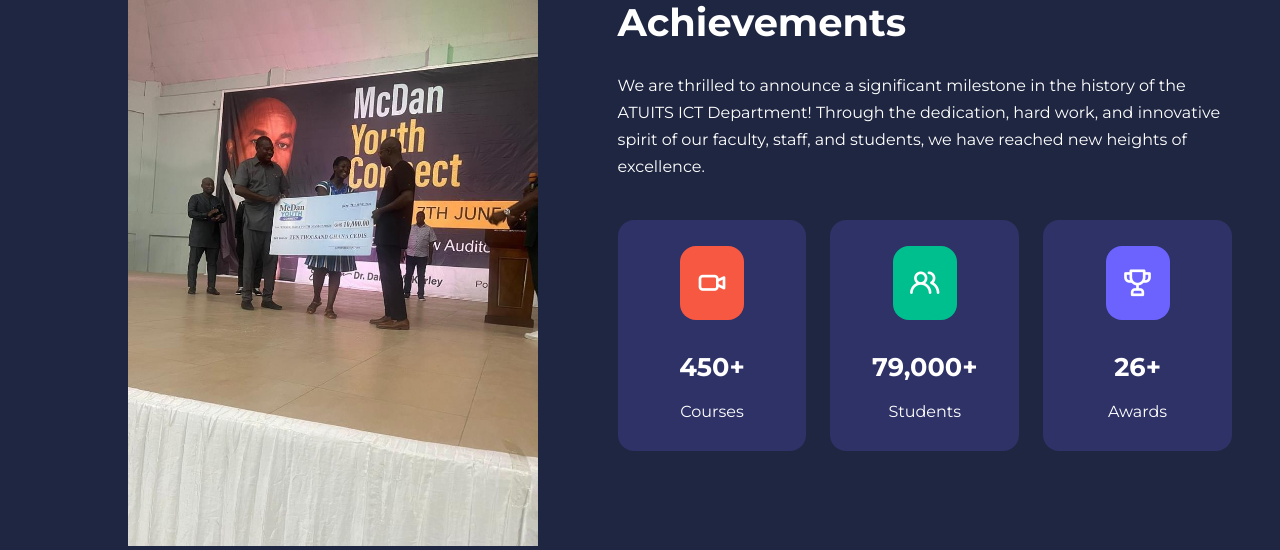
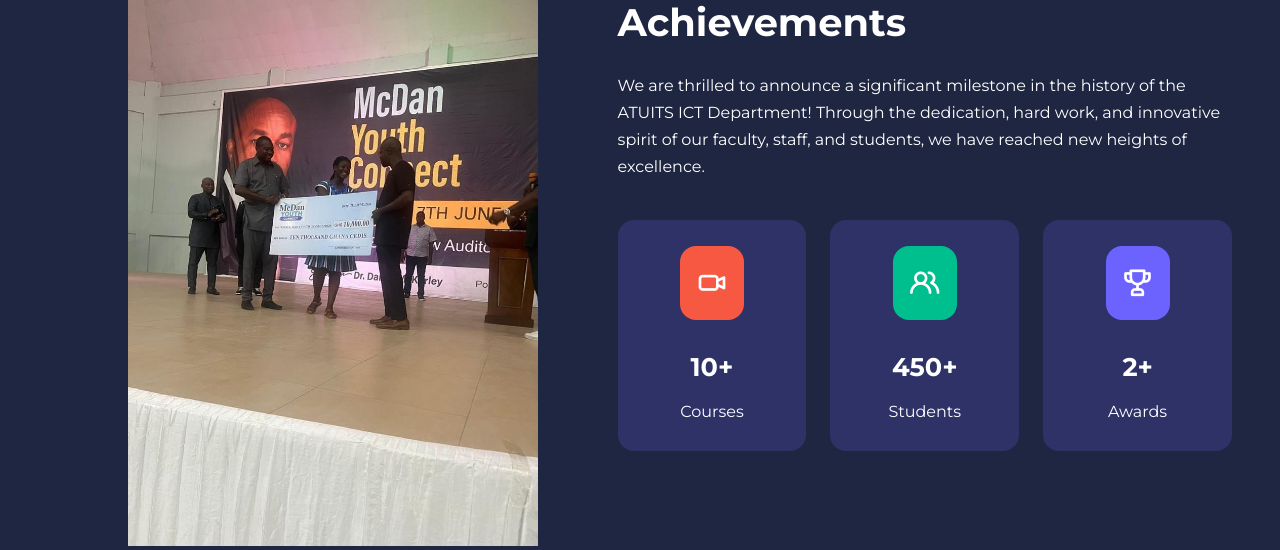
Before and after one commit to abdbashit/atuitsweb, a PHP site: page /about.php in a window 1280 px wide. Shown: the part 144-694 px from the top of the page. Run offline with PHP 8.4, Linux system fonts and the light colour scheme.

Commit message:
modified

```diff
--- a/about.php
+++ b/about.php
@@ -62,7 +62,7 @@
                 <span class="achievements__icon">
                   <i class="uil uil-video"></i>
                 </span>
-                <h3>450+</h3>
+                <h3>10+</h3>
                 <p>Courses</p>
               </article>
 
@@ -70,7 +70,7 @@
                 <span class="achievements__icon">
                   <i class="uil uil-users-alt"></i>
                 </span>
-                <h3>79,000+</h3>
+                <h3>450+</h3>
                 <p>Students</p>
               </article>
 
@@ -78,7 +78,7 @@
                 <span class="achievements__icon">
                   <i class="uil uil-trophy"></i>
                 </span>
-                <h3>26+</h3>
+                <h3>2+</h3>
                 <p>Awards</p>
               </article>
 
@@ -166,7 +166,7 @@
           <div class="team__member-socials">
             <a href="ibmahmed@dhltu.edu.gh" target="_blank"><i class="uil uil-instagram"></i></a>
             <a href="https://twitter.com" target="_blank"><i class="uil uil-twitter-alt"></i></a>
-            <a href="https://linkedin.com" target="_blank"><i class="uil uil-linkedin-alt"></i></a>
+            <a href="https://www.linkedin.com/in/bamie-mubashir-ahmed-1384b195/" target="_blank"><i class="uil uil-linkedin-alt"></i></a>
           </div>
         </article>
 
@@ -181,7 +181,7 @@
           <div class="team__member-socials">
             <a href="fakwadwo@dhltu.edu.gh" target="_blank"><i class="uil uil-instagram"></i></a>
             <a href="https://twitter.com" target="_blank"><i class="uil uil-twitter-alt"></i></a>
-            <a href="https://linkedin.com" target="_blank"><i class="uil uil-linkedin-alt"></i></a>
+            <a href="https://www.linkedin.com/in/andrews-fordjour-56b53b169/" target="_blank"><i class="uil uil-linkedin-alt"></i></a>
           </div>
         </article>
 
```
